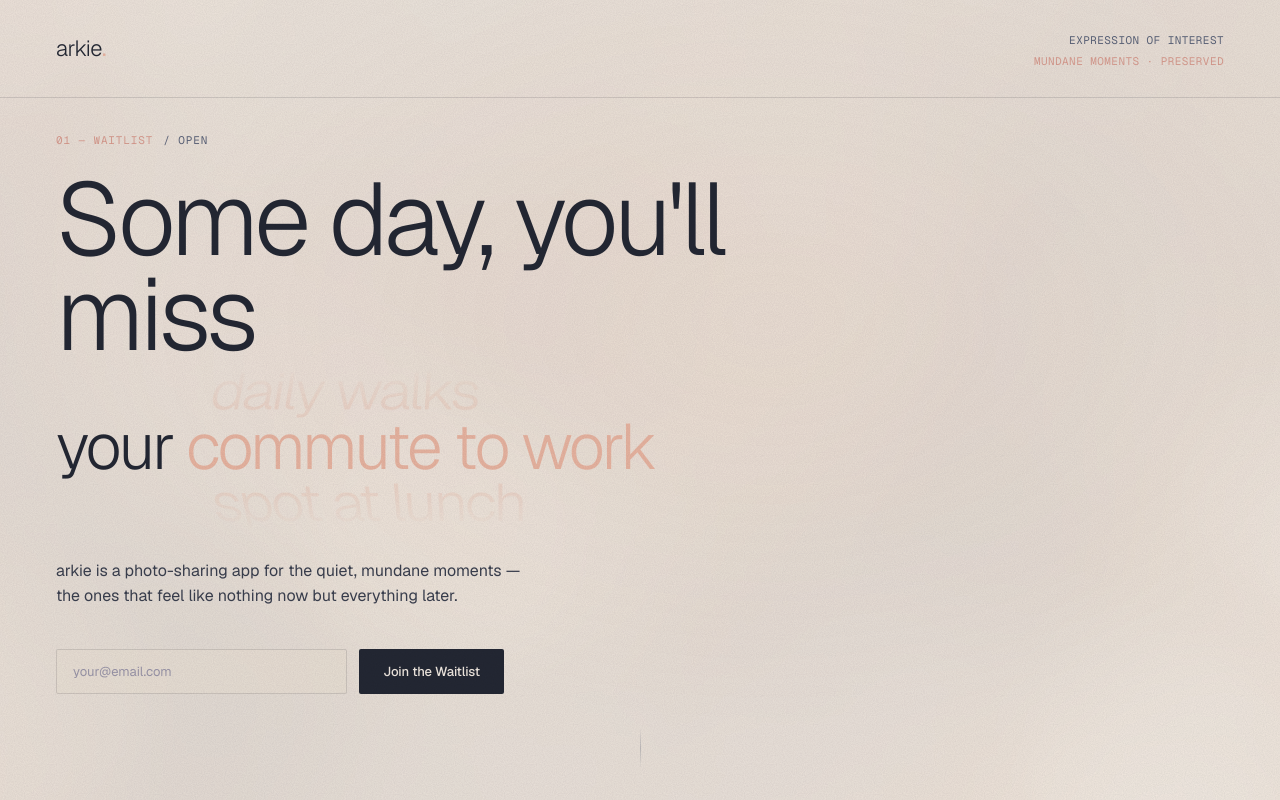
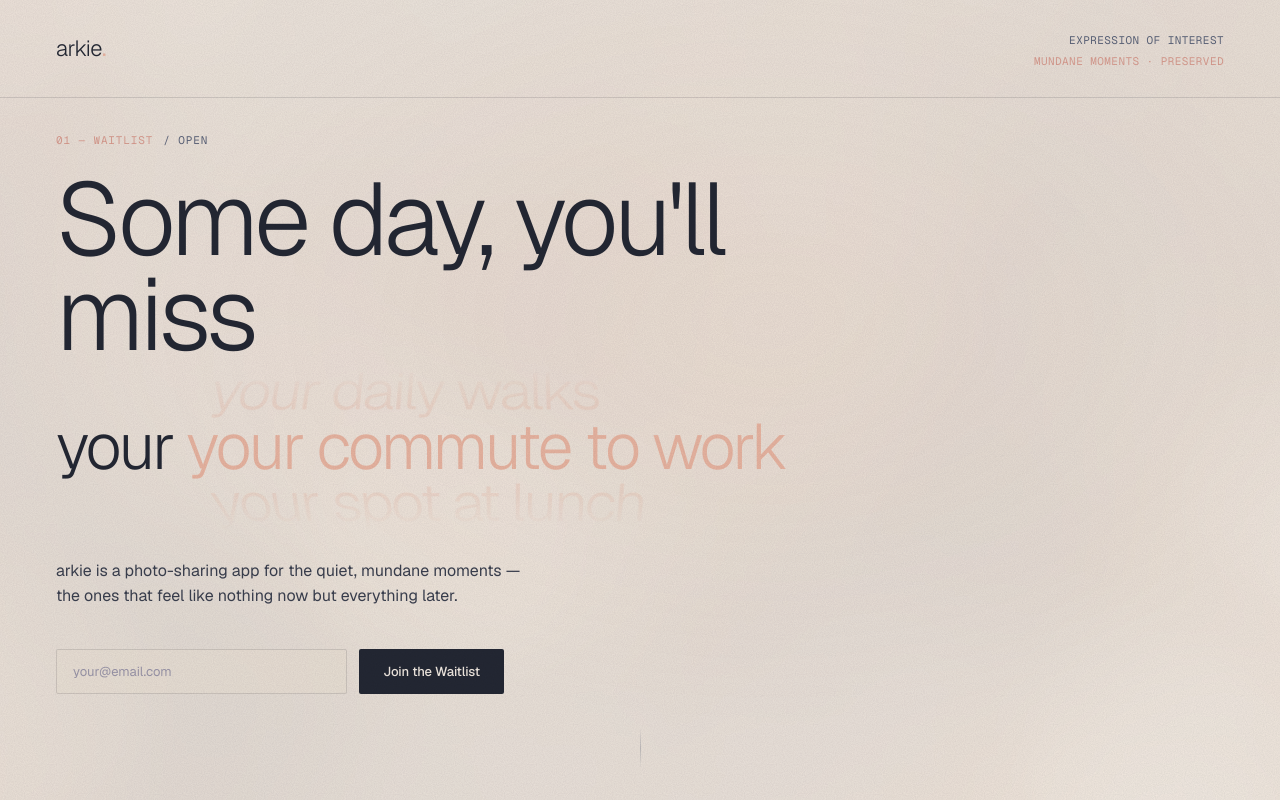
Before and after one commit to Arkie-cc/EOI, a Next.js app: page / in a window 1280 px wide. Shown: the top 800 px of the page. Built offline with nearby package versions, Linux system fonts and the light colour scheme.

Commit message:
added updated rotating words

```diff
--- a/src/components/Hero.tsx
+++ b/src/components/Hero.tsx
@@ -6,16 +6,18 @@ import { getSupabase } from "@/lib/supabase";
 import TextRotator from "@/components/TextRotator";
 
 const rotatingWords = [
-  "home cooked meals",
-  "daily walks",
-  "commute to work",
-  "spot at lunch",
-  "parent's laugh",
-  "dad's favourite joke",
-  "mum's voice",
-  "family in the kitchen",
-  "pet at the door",
-  "everyday moments",
+  "your home cooked meals",
+  "your daily walks",
+  "your commute to work",
+  "your spot at lunch",
+  "your parent's laugh",
+  "the joke your dad always made",
+  "the way your mum calls your name",
+  "your friend saving you a seat",
+  "the sound of your family in the kitchen",
+  "the way your pet waits for you at the door",
+  "the everyday things that quietly disappear",
+  "the house you grew up in",
 ];
 
 export default function Hero() {
```
